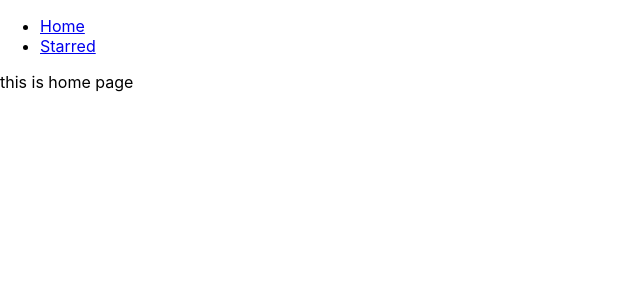
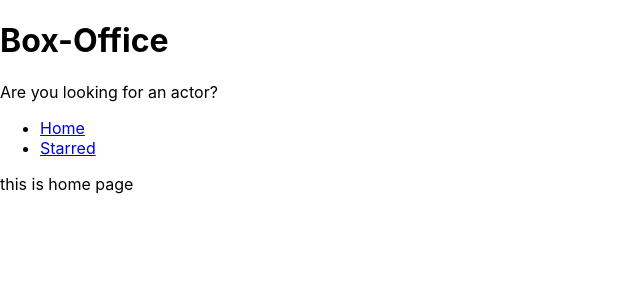
Before and after one commit to coder8528rock/box-office, a React (Create React App) app: page / in a window 1280 px wide. Shown: the top 300 px of the page, without its empty margins (0-640 px from the left). Built offline with nearby package versions, Linux system fonts and the light colour scheme.

Commit message:
added layout management

```diff
--- a/src/App.js
+++ b/src/App.js
@@ -1,13 +1,11 @@
 import React from 'react';
 import { Switch, Route } from 'react-router-dom';
-import Navs from './components/Navs';
+
 import Home from './pages/Home';
 import Starred from './pages/Starred';
 
 function App() {
   return (
-    <div>
-      <Navs />
     <Switch>
       <Route exact path="/">
         <Home />
@@ -19,7 +17,6 @@
         <div>this page not found</div>
       </Route>
     </Switch>
-    </div>
   );
 }
 
--- /dev/null
+++ b/src/components/MainPageLayout.js
@@ -0,0 +1,16 @@
+/* eslint-disable react/function-component-definition */
+import React from 'react';
+import Navs from './Navs';
+import Title from './Title';
+
+const MainPageLayout = ({ children }) => {
+  return (
+    <div>
+      <Title title="Box-Office" subtitle="Are you looking for an actor?" />
+      <Navs />
+      {children}
+    </div>
+  );
+};
+
+export default MainPageLayout;
--- /dev/null
+++ b/src/components/Title.js
@@ -0,0 +1,13 @@
+/* eslint-disable react/function-component-definition */
+import React from 'react';
+
+const Title = ({ title, subtitle }) => {
+  return (
+    <div>
+      <h1>{title}</h1>
+      <p>{subtitle}</p>
+    </div>
+  );
+};
+
+export default Title;
--- a/src/pages/Home.js
+++ b/src/pages/Home.js
@@ -1,8 +1,9 @@
 /* eslint-disable react/function-component-definition */
 import React from 'react';
+import MainPageLayout from '../components/MainPageLayout';
 
 const Home = () => {
-  return <div>this is home page</div>;
+  return <MainPageLayout>this is home page</MainPageLayout>;
 };
 
 export default Home;
--- a/src/pages/Starred.js
+++ b/src/pages/Starred.js
@@ -1,8 +1,9 @@
 /* eslint-disable react/function-component-definition */
 import React from 'react';
+import MainPageLayout from '../components/MainPageLayout';
 
 const Starred = () => {
-  return <div>this is starred page</div>;
+  return <MainPageLayout>this is starred page</MainPageLayout>;
 };
 
 export default Starred;
```
Lines whose indentation alone changed are shown as unchanged.
